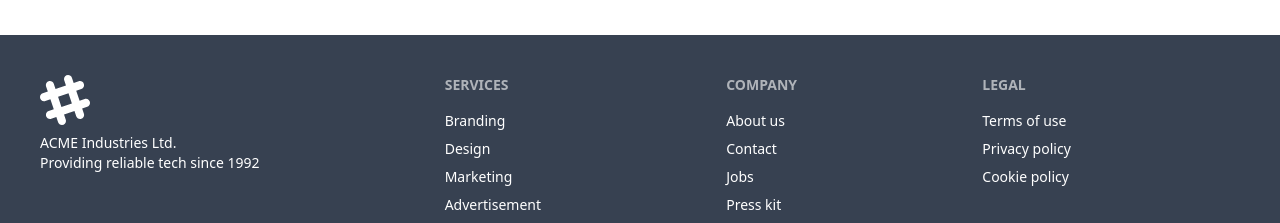
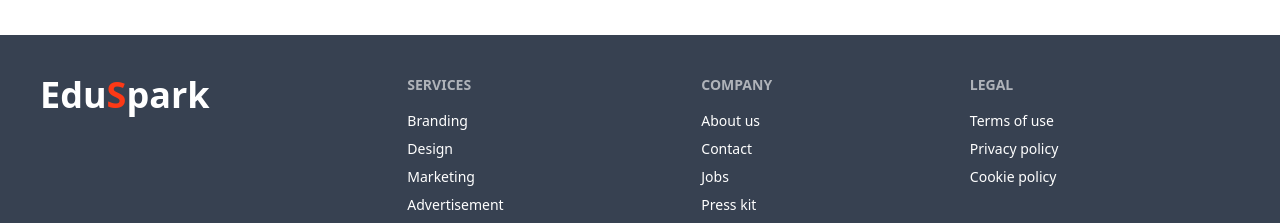
Before and after one commit to Mahbub2027/event-management, a React (Vite) app: page / in a window 1280 px wide. Shown: the part 4143-4366 px from the top of the page. Built offline with nearby package versions, Linux system fonts and the light colour scheme; no server answers.

Commit message:
footer updated

```diff
--- a/src/pages/HomePage/PhotoGallery/EventPhoto.jsx
+++ b/src/pages/HomePage/PhotoGallery/EventPhoto.jsx
@@ -1,6 +1,7 @@
 import Aos from "aos";
 import 'aos/dist/aos.css';
 import { useEffect } from "react";
+
 
 const EventPhoto = () => {
 
--- a/src/pages/shared/Footer.jsx
+++ b/src/pages/shared/Footer.jsx
@@ -3,8 +3,7 @@ const Footer = () => {
     return (
         <footer className="footer p-10 bg-gray-700 text-white">
             <aside>
-                <svg width="50" height="50" viewBox="0 0 24 24" xmlns="http://www.w3.org/2000/svg" fillRule="evenodd" clipRule="evenodd" className="fill-current"><path d="M22.672 15.226l-2.432.811.841 2.515c.33 1.019-.209 2.127-1.23 2.456-1.15.325-2.148-.321-2.463-1.226l-.84-2.518-5.013 1.677.84 2.517c.391 1.203-.434 2.542-1.831 2.542-.88 0-1.601-.564-1.86-1.314l-.842-2.516-2.431.809c-1.135.328-2.145-.317-2.463-1.229-.329-1.018.211-2.127 1.231-2.456l2.432-.809-1.621-4.823-2.432.808c-1.355.384-2.558-.59-2.558-1.839 0-.817.509-1.582 1.327-1.846l2.433-.809-.842-2.515c-.33-1.02.211-2.129 1.232-2.458 1.02-.329 2.13.209 2.461 1.229l.842 2.515 5.011-1.677-.839-2.517c-.403-1.238.484-2.553 1.843-2.553.819 0 1.585.509 1.85 1.326l.841 2.517 2.431-.81c1.02-.33 2.131.211 2.461 1.229.332 1.018-.21 2.126-1.23 2.456l-2.433.809 1.622 4.823 2.433-.809c1.242-.401 2.557.484 2.557 1.838 0 .819-.51 1.583-1.328 1.847m-8.992-6.428l-5.01 1.675 1.619 4.828 5.011-1.674-1.62-4.829z"></path></svg>
-                <p>ACME Industries Ltd.<br />Providing reliable tech since 1992</p>
+            <a className="text-4xl font-bold ">Edu<span className="text-[#FC3916]">S</span>park</a>
             </aside>
             <nav>
                 <header className="footer-title">Services</header>
```
